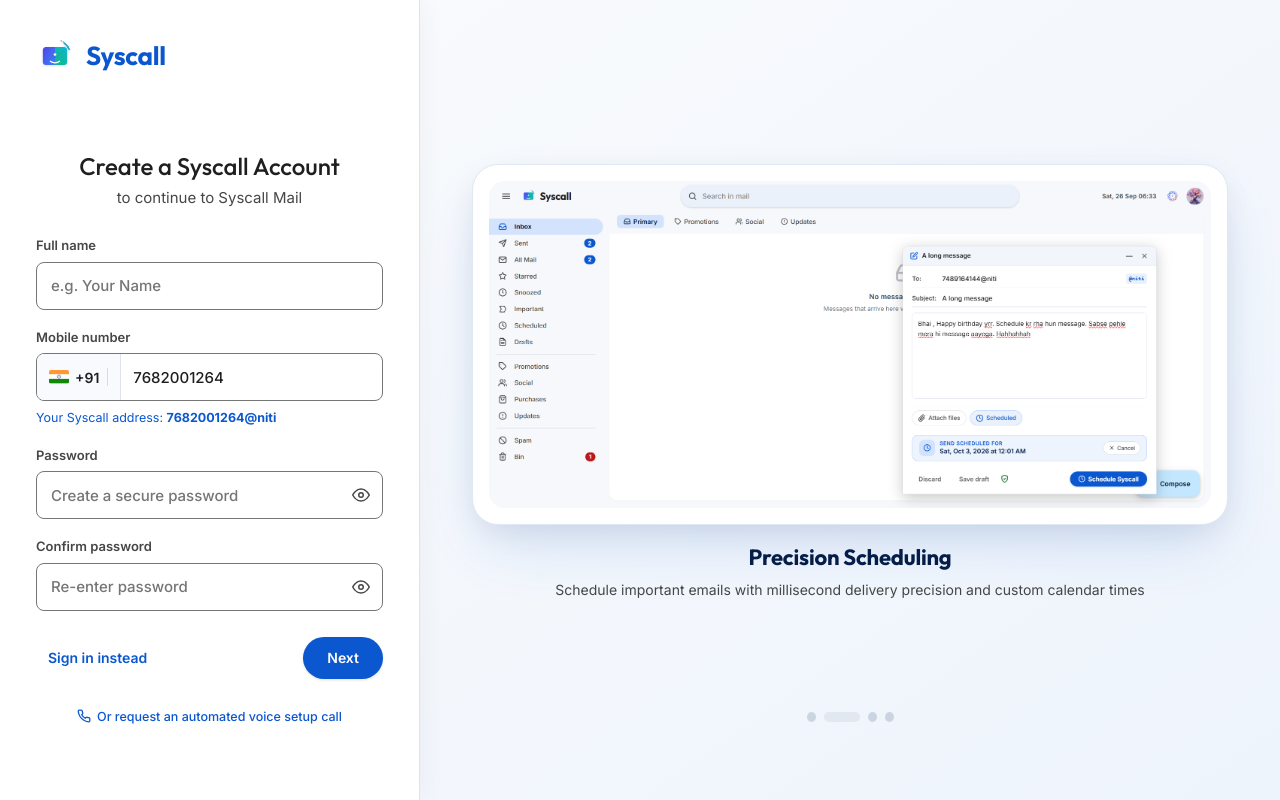
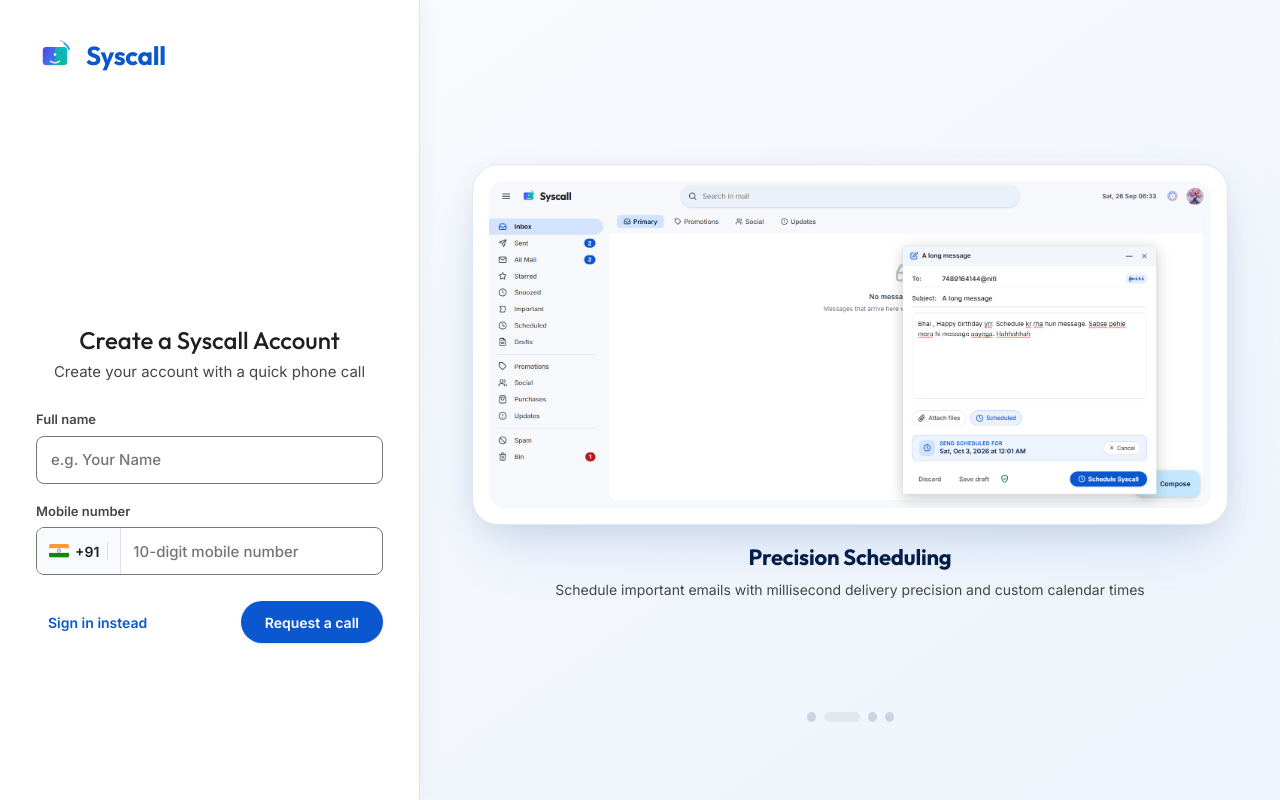
Before and after one commit to TS47Andres/Syscall, a React (Vite) app in the folder frontend/: page /signup in a window 1280 px wide. Built offline with nearby package versions, Linux system fonts and the light colour scheme; no server answers.

Commit message:
Update signup and splash authentication flows

```diff
--- a/frontend/src/api.ts
+++ b/frontend/src/api.ts
@@ -82,6 +82,11 @@ class SyscallApi {
   // Persists a password for a signed-in account that has not set one yet.
   async setPassword(password: string): Promise<{ user: User }> {
     return this.request('/api/auth/password/set', { method: 'POST', body: JSON.stringify({ password }) });
+  }
+
+  // Sets the first password for an account authenticated through the new-user OTP flow.
+  async setInitialPassword(password: string): Promise<{ user: User }> {
+    return this.request('/api/auth/password/initial-set', { method: 'POST', body: JSON.stringify({ password }) });
   }
 
   // Requests a password reset without exposing account existence to the browser.
--- a/frontend/src/components/auth/AuthScreen.tsx
+++ b/frontend/src/components/auth/AuthScreen.tsx
@@ -13,7 +13,6 @@ import {
   IconEye,
   IconEyeOff,
   IconAlert,
-  IconPhone,
 } from '../Icons';
 import { PasswordStrengthMeter, getPasswordStrength } from './PasswordStrengthMeter';
 import { OtpInputGroup } from './OtpInputGroup';
@@ -43,16 +42,15 @@ export const AuthScreen: React.FC<AuthScreenProps> = ({
 
   // Form State
   const [fullName, setFullName] = useState<string>('');
-  const [phoneInput, setPhoneInput] = useState<string>('7682001264');
+  const [phoneInput, setPhoneInput] = useState<string>('');
   const [password, setPassword] = useState<string>('');
-  const [confirmPassword, setConfirmPassword] = useState<string>('');
   const [showPassword, setShowPassword] = useState<boolean>(false);
-  const [showConfirmPassword, setShowConfirmPassword] = useState<boolean>(false);
   const [signInWithOtp, setSignInWithOtp] = useState<boolean>(false);
 
   // OTP State (compact 6 boxes)
   const [otpDigits, setOtpDigits] = useState<string[]>(['', '', '', '', '', '']);
   const [resetAfterOtp, setResetAfterOtp] = useState<boolean>(false);
+  const [initialPasswordSetup, setInitialPasswordSetup] = useState<boolean>(false);
   const [loading, setLoading] = useState<boolean>(false);
   const [errorMessage, setErrorMessage] = useState<string | null>(null);
   const [resendCooldown, setResendCooldown] = useState<number>(0);
@@ -84,6 +82,8 @@ export const AuthScreen: React.FC<AuthScreenProps> = ({
     setMode('create');
     setSubStep('form');
     setErrorMessage(null);
+    setResetAfterOtp(false);
+    setInitialPasswordSetup(false);
     if (onNavigateMode) onNavigateMode('create');
   };
 
@@ -91,53 +91,22 @@ export const AuthScreen: React.FC<AuthScreenProps> = ({
     setMode('signin');
     setSubStep('form');
     setErrorMessage(null);
+    setResetAfterOtp(false);
+    setInitialPasswordSetup(false);
     if (onNavigateMode) onNavigateMode('signin');
   };
 
-  // Submit Create Account Form -> Send OTP to verify phone
-  const handleCreateAccountNext = async (e?: React.FormEvent) => {
+  // Requests the IVR call that creates the account after voice confirmation.
+  const handleRequestVoiceSetup = async (e?: React.FormEvent) => {
     if (e) e.preventDefault();
     setErrorMessage(null);
 
-    if (!fullName.trim()) {
+    if (fullName.trim().length < 2) {
       setErrorMessage('Please enter your full name');
       return;
     }
     if (raw10.length !== 10) {
       setErrorMessage('Please enter a valid 10-digit Indian phone number');
-      return;
-    }
-    if (password.length < 6) {
-      setErrorMessage('Password must be at least 6 characters');
-      return;
-    }
-    if (password !== confirmPassword) {
-      setErrorMessage('Passwords do not match');
-      return;
-    }
-
-    setLoading(true);
-    try {
-      const res = await api.requestOtp(`+91${raw10}`);
-      setResendCooldown(res.cooldownSeconds || 60);
-      setOtpDigits(['', '', '', '', '', '']);
-      setSubStep('otp');
-    } catch (err: any) {
-      setErrorMessage(err.message || 'Failed to send verification SMS');
-    } finally {
-      setLoading(false);
-    }
-  };
-
-  // Optional voice-assisted onboarding request
-  const handleRequestVoiceSetup = async () => {
-    setErrorMessage(null);
-    if (fullName.trim().length < 2) {
-      setErrorMessage('Please enter your full name before requesting a call');
-      return;
-    }
-    if (raw10.length !== 10) {
-      setErrorMessage('Please enter a valid 10-digit mobile number');
       return;
     }
     setLoading(true);
@@ -152,8 +121,10 @@ export const AuthScreen: React.FC<AuthScreenProps> = ({
   };
 
   // Sends an OTP to an existing account for sign-in or password reset
-  const requestOtp = async (isPasswordReset = false): Promise<void> => {
+  const requestOtp = async (isPasswordReset = false, isInitialPasswordSetup = false): Promise<void> => {
     setErrorMessage(null);
+    setResetAfterOtp(isPasswordReset);
+    setInitialPasswordSetup(isInitialPasswordSetup);
     if (raw10.length !== 10) {
       setErrorMessage('Please enter a valid 10-digit Indian mobile number');
       return;
@@ -167,7 +138,6 @@ export const AuthScreen: React.FC<AuthScreenProps> = ({
       }
       setResendCooldown(result.cooldownSeconds ?? 60);
       setOtpDigits(['', '', '', '', '', '']);
-      setResetAfterOtp(isPasswordReset);
       setSubStep('otp');
       if (isPasswordReset) {
         setErrorMessage('If an account exists, a verification code has been sent by SMS.');
@@ -177,6 +147,12 @@ export const AuthScreen: React.FC<AuthScreenProps> = ({
     } finally {
       setLoading(false);
     }
+  };
+
+  const handleStartPasswordSetup = async () => {
+    setErrorMessage(null);
+    setSignInWithOtp(true);
+    await requestOtp(true, true);
   };
 
   // Submit Sign In Form (Password or OTP)
@@ -238,24 +214,6 @@ export const AuthScreen: React.FC<AuthScreenProps> = ({
         return;
       }
 
-      // If user came from Create Account and specified a password, set it
-      if (mode === 'create' && password) {
-        try {
-          await api.setPassword(password);
-        } catch {
-          // Password set best-effort
-        }
-      }
-
-      // If user provided a name during create, update it
-      if (mode === 'create' && fullName.trim()) {
-        try {
-          await api.updateProfile({ name: fullName.trim() });
-        } catch {
-          // Name update best-effort
-        }
-      }
-
       if (res.user) {
         const user: User = {
           ...res.user,
@@ -292,6 +250,12 @@ export const AuthScreen: React.FC<AuthScreenProps> = ({
     setLoading(true);
     setErrorMessage(null);
     try {
+      if (initialPasswordSetup) {
+        const initialResult = await api.setInitialPassword(password);
+        setInitialPasswordSetup(false);
+        onSuccess(initialResult.user);
+        return;
+      }
       const result = await api.setPassword(password);
       onSuccess(result.user);
     } catch (reason: any) {
@@ -369,7 +333,7 @@ export const AuthScreen: React.FC<AuthScreenProps> = ({
               ) : mode === 'signin' && subStep === 'form' ? (
                 <p style={styles.googleSubtitle}>to continue to Syscall Mail</p>
               ) : mode === 'create' && subStep === 'form' ? (
-                <p style={styles.googleSubtitle}>to continue to Syscall Mail</p>
+                <p style={styles.googleSubtitle}>Create your account with a quick phone call</p>
               ) : null}
 
               {subStep === 'otp' && (
@@ -410,7 +374,7 @@ export const AuthScreen: React.FC<AuthScreenProps> = ({
 
             {/* 1. CREATE ACCOUNT FORM */}
             {mode === 'create' && subStep === 'form' && (
-              <form onSubmit={handleCreateAccountNext} style={styles.formStack}>
+              <form onSubmit={handleRequestVoiceSetup} style={styles.formStack}>
                 {/* Full Name */}
                 <div style={styles.inputWrapper}>
                   <label style={styles.fieldLabel}>Full name</label>
@@ -444,59 +408,6 @@ export const AuthScreen: React.FC<AuthScreenProps> = ({
                       style={styles.phoneInputField}
                     />
                   </div>
-                  {raw10.length === 10 && (
-                    <span style={styles.phoneMailPreview}>
-                      Your Syscall address: <strong>{raw10}@niti</strong>
-                    </span>
-                  )}
-                </div>
-
-                {/* Password & Confirm Password */}
-                <div style={styles.inputWrapper}>
-                  <label style={styles.fieldLabel}>Password</label>
-                  <div style={styles.materialOutlineField}>
-                    <input
-                      type={showPassword ? 'text' : 'password'}
-                      value={password}
-                      onChange={(e) => setPassword(e.target.value)}
-                      placeholder="Create a secure password"
-                      style={{ ...styles.phoneInputField, paddingLeft: 14 }}
-                    />
-                    <button
-                      type="button"
-                      style={styles.eyeToggleBtn}
-                      onClick={() => setShowPassword(!showPassword)}
-                      title={showPassword ? 'Hide password' : 'Show password'}
-                    >
-                      {showPassword ? <IconEyeOff size={18} color="#444746" /> : <IconEye size={18} color="#444746" />}
-                    </button>
-                  </div>
-                </div>
-
-                {/* Interactive Password Strength Meter */}
-                {password.length > 0 && (
-                  <PasswordStrengthMeter strength={getPasswordStrength(password)} />
-                )}
-
-                <div style={styles.inputWrapper}>
-                  <label style={styles.fieldLabel}>Confirm password</label>
-                  <div style={styles.materialOutlineField}>
-                    <input
-                      type={showConfirmPassword ? 'text' : 'password'}
-                      value={confirmPassword}
-                      onChange={(e) => setConfirmPassword(e.target.value)}
-                      placeholder="Re-enter password"
-                      style={{ ...styles.phoneInputField, paddingLeft: 14 }}
-                    />
-                    <button
-                      type="button"
-                      style={styles.eyeToggleBtn}
-                      onClick={() => setShowConfirmPassword(!showConfirmPassword)}
-                      title={showConfirmPassword ? 'Hide password' : 'Show password'}
-                    >
-                      {showConfirmPassword ? <IconEyeOff size={18} color="#444746" /> : <IconEye size={18} color="#444746" />}
-                    </button>
-                  </div>
                 </div>
 
                 {/* Bottom Actions */}
@@ -517,21 +428,7 @@ export const AuthScreen: React.FC<AuthScreenProps> = ({
                     }}
                     disabled={loading}
                   >
-                    {loading ? 'Sending code...' : 'Next'}
-                  </button>
-                </div>
-
-                {/* Voice Onboarding Alternative */}
-                <div style={styles.voiceSetupRow}>
-                  <button
-                    type="button"
-                    style={styles.voiceSetupBtn}
-                    onClick={handleRequestVoiceSetup}
-                    disabled={loading}
-                    title="Have our voice assistant call your phone to verify and create your account"
-                  >
-                    <IconPhone size={14} color="#0B57D0" />
-                    <span>Or request an automated voice setup call</span>
+                    {loading ? 'Requesting call...' : 'Request a call'}
                   </button>
                 </div>
               </form>
@@ -603,7 +500,15 @@ export const AuthScreen: React.FC<AuthScreenProps> = ({
                       </div>
                     )}
 
-                    <div style={{ display: 'flex', justifyContent: 'flex-end', marginTop: 4 }}>
+                    <div style={{ display: 'flex', justifyContent: 'space-between', alignItems: 'center', marginTop: 4 }}>
+                      <button
+                        type="button"
+                        style={styles.textActionBtnSmall}
+                        onClick={() => void handleStartPasswordSetup()}
+                        disabled={loading}
+                      >
+                        New User? Set Password
+                      </button>
                       <button
                         type="button"
                         style={styles.textActionBtnSmall}
@@ -688,7 +593,7 @@ export const AuthScreen: React.FC<AuthScreenProps> = ({
                 {/* Inline OTP Error: Clean, no background, below input fields and above resend code button */}
                 {errorMessage && (
                   <div style={styles.otpInlineError} className="animate-fade-in">
-                    <IconAlert size={15} color="#D93025" />
+                    {!errorMessage.startsWith('If an account exists,') && <IconAlert size={15} color="#D93025" />}
                     <span>{errorMessage}</span>
                   </div>
                 )}
@@ -814,7 +719,7 @@ export const AuthScreen: React.FC<AuthScreenProps> = ({
             {subStep === 'call-requested' && (
               <div style={styles.formStack}>
                 <div style={styles.otpNoticeBox}>
-                  Your automated onboarding call has been requested. When your phone rings, the voice assistant will confirm your name <strong>"{fullName.trim()}"</strong> and set up your account.
+                  Your automated onboarding call has been requested. When your phone rings, the voice assistant will confirm your name <strong>"{fullName.trim()}"</strong> and complete your account creation. You can set your password later from the Sign in page.
                 </div>
                 <div style={styles.bottomActions}>
                   <button type="button" onClick={() => handleSwitchToSignIn()} style={styles.textActionBtn}>
@@ -1049,11 +954,6 @@ const styles: Record<string, React.CSSProperties> = {
     border: 'none',
     cursor: 'pointer',
   },
-  phoneMailPreview: {
-    fontSize: '12.5px',
-    color: '#0B57D0',
-    marginTop: '2px',
-  },
   textActionBtn: {
     background: 'none',
     border: 'none',
@@ -1118,25 +1018,6 @@ const styles: Record<string, React.CSSProperties> = {
     boxShadow: '0 1px 3px rgba(0,0,0,0.12)',
     transition: 'all 0.15s ease',
   },
-  voiceSetupRow: {
-    display: 'flex',
-    justifyContent: 'center',
-    marginTop: '6px',
-  },
-  voiceSetupBtn: {
-    background: 'none',
-    border: 'none',
-    color: '#0B57D0',
-    fontSize: '12.5px',
-    fontWeight: 500,
-    cursor: 'pointer',
-    display: 'inline-flex',
-    alignItems: 'center',
-    gap: '6px',
-    padding: '6px 10px',
-    borderRadius: '6px',
-    transition: 'background-color 0.15s ease',
-  },
   resendRow: {
     display: 'flex',
     alignItems: 'center',
--- a/frontend/src/index.css
+++ b/frontend/src/index.css
@@ -430,6 +430,17 @@ input, textarea, select {
   -webkit-user-select: text !important;
   -moz-user-select: text !important;
   -ms-user-select: text !important;
+}
+
+.auth-page-container input:-webkit-autofill,
+.auth-page-container input:-webkit-autofill:hover,
+.auth-page-container input:-webkit-autofill:focus,
+.auth-page-container input:-webkit-autofill:active {
+  -webkit-text-fill-color: #1F1F1F !important;
+  -webkit-box-shadow: 0 0 0 1000px #FFFFFF inset !important;
+  box-shadow: 0 0 0 1000px #FFFFFF inset !important;
+  background-color: #FFFFFF !important;
+  transition: background-color 9999s ease-out 0s;
 }
 
 @media (max-width: 900px) {
@@ -1276,10 +1287,10 @@ input, textarea, select {
   position: absolute;
   top: 50%;
   left: 50%;
-  margin-top: -13px;
-  margin-left: -17px;
+  margin-top: -11px;
+  margin-left: -14px;
   pointer-events: none;
-  animation: mailFlyIn var(--anim-duration, 900ms) cubic-bezier(0.2, 0.9, 0.4, 1) forwards;
+  animation: mailFlyIn var(--anim-duration, 1480ms) linear forwards;
   animation-delay: var(--anim-delay, 0ms);
   opacity: 0;
   transform: translate(var(--start-x, 300px), var(--start-y, 300px)) scale(var(--scale, 1));
@@ -1288,30 +1299,35 @@ input, textarea, select {
 @keyframes mailFlyIn {
   0% {
     opacity: 0;
-    transform: translate(var(--start-x, 500px), var(--start-y, 500px)) scale(calc(var(--scale, 1) * 1.1)) rotate(8deg);
+    transform: translate(var(--start-x, 500px), var(--start-y, 500px)) scale(calc(var(--scale, 1) * 1.1)) rotate(0deg);
   }
   8% {
     opacity: 0.95;
   }
-  75% {
+  88% {
     opacity: 0.95;
-    transform: translate(calc(var(--start-x, 500px) * 0.18), calc(var(--start-y, 500px) * 0.18)) scale(0.6) rotate(-3deg);
   }
   100% {
     opacity: 0;
-    transform: translate(0, 0) scale(0.15) rotate(0deg);
+    transform: translate(0, 0) scale(0.04) rotate(0deg);
   }
 }
 
-.splash-logo-pulse {
-  animation: logoPulseBreath 1.6s ease-in-out infinite;
+.splash-logo-absorb {
+  animation: logoAbsorb 620ms cubic-bezier(0.2, 0.8, 0.3, 1) 1.28s both;
 }
 
-@keyframes logoPulseBreath {
-  0%, 100% {
+@keyframes logoAbsorb {
+  0% {
     transform: scale(1);
+    filter: drop-shadow(0 0 0 rgba(11, 87, 208, 0));
   }
-  50% {
-    transform: scale(1.05);
+  45% {
+    transform: scale(1.16);
+    filter: drop-shadow(0 0 18px rgba(11, 87, 208, 0.42));
+  }
+  100% {
+    transform: scale(1);
+    filter: drop-shadow(0 0 0 rgba(11, 87, 208, 0));
   }
 }
```
Also changed, not shown: frontend/src/App.tsx (+2 -5 lines), frontend/src/components/auth/LoginSplashScreen.tsx (+38 -30 lines), 1 other file (tests, documents, lock files or other folders).
